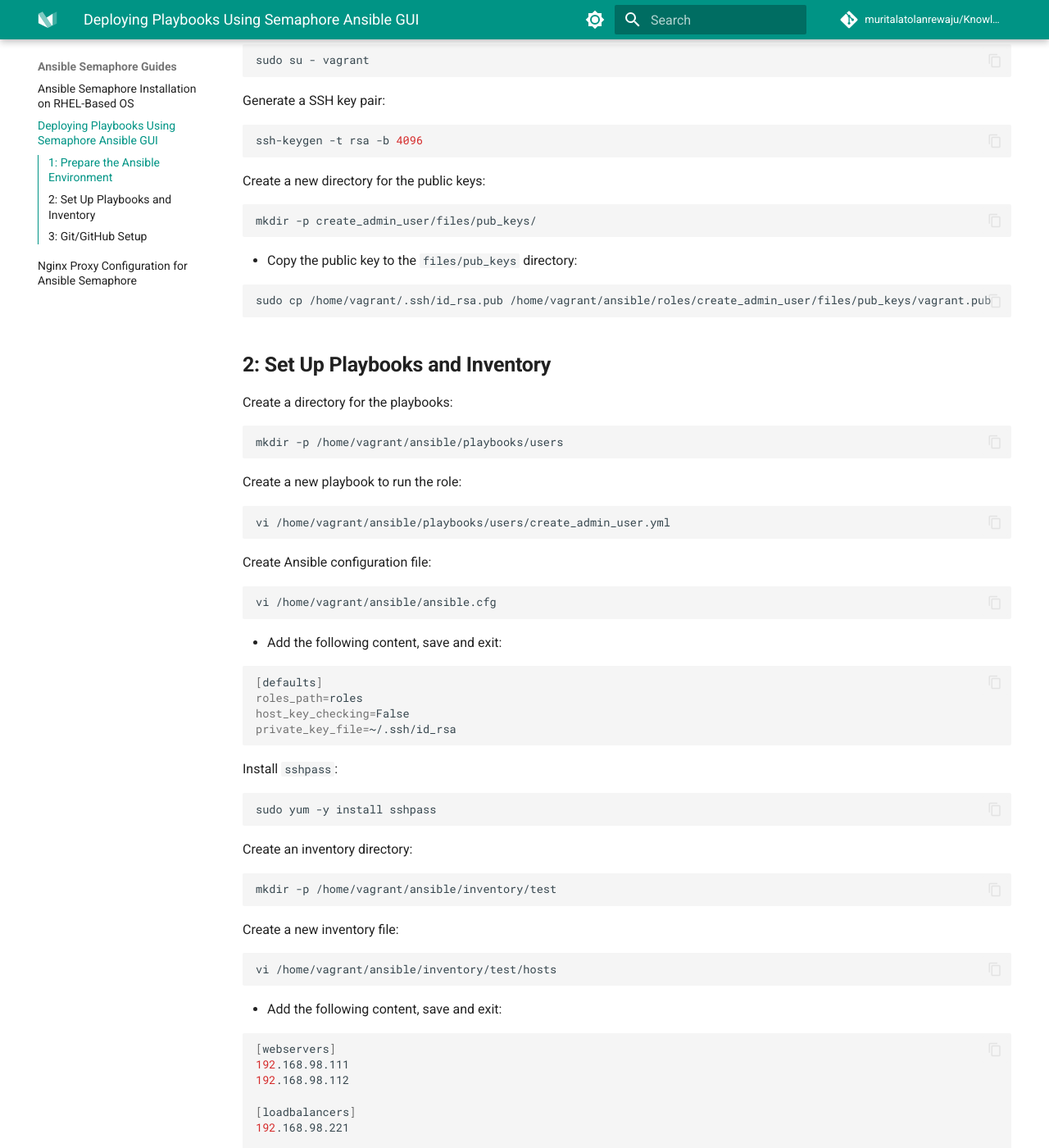
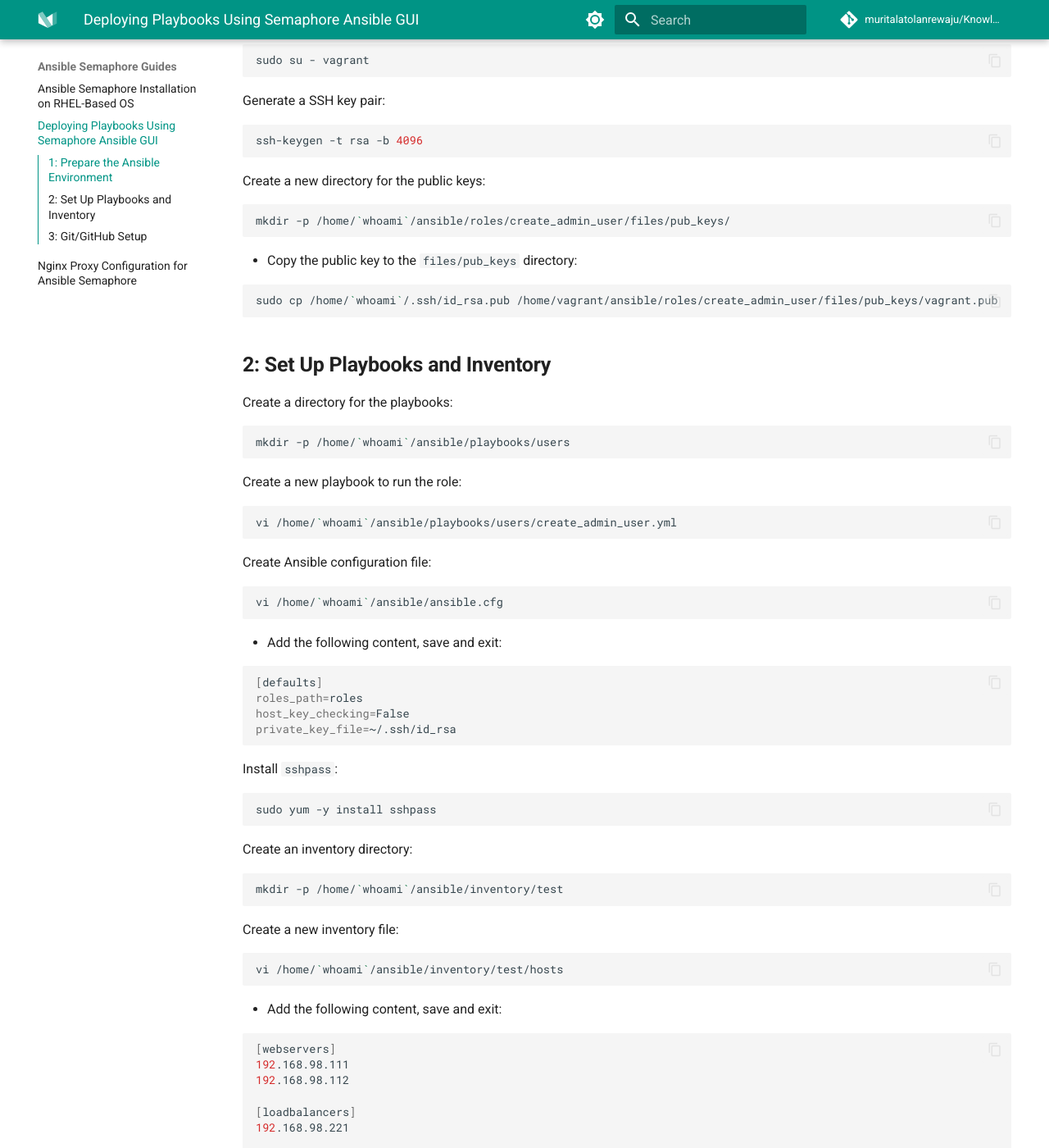
Before and after one commit to muritalatolanrewaju/KnowledgeBase-Tech, an MkDocs documentation site: the page built from docs/Ansible-Semaphore-Guides/Deploying-Playbooks-Using-Semaphore-Ansible-GUI.md, in a window 1280 px wide and 1400 px high, scrolled down 1438 px. Shown: the whole window at 82% size. Built offline with MkDocs 1.6.1 and Material for MkDocs 9.7.7, drawn with Linux system fonts in a browser that asks for light colours; comment, search, counter and statistics services are not loaded; some of the changed text lies outside the part shown.

Commit message:
Update Deploying-Playbooks-Using-Semaphore-Ansible-GUI.md

````diff
--- a/docs/Ansible-Semaphore-Guides/Deploying-Playbooks-Using-Semaphore-Ansible-GUI.md
+++ b/docs/Ansible-Semaphore-Guides/Deploying-Playbooks-Using-Semaphore-Ansible-GUI.md
@@ -19,7 +19,7 @@
 Create a role in the roles directory:
 
 ```bash
-vi create_admin_user/tasks/main.yml
+vi /home/`whoami`/ansible/roles/create_admin_user/tasks/main.yml
 ```
 
 - Add the following content to the file, then save and exit:
@@ -54,7 +54,7 @@
 Create a list of users to be added to the system:
 
 ```bash
-vi create_admin_user/vars/main.yml
+vi /home/`whoami`/ansible/roles/create_admin_user/vars/main.yml
 ```
 
 - Add the following content for a user `vagrant`, save and exit:
@@ -79,13 +79,13 @@
 Create a new directory for the public keys:
 
 ```bash
-mkdir -p create_admin_user/files/pub_keys/
+mkdir -p /home/`whoami`/ansible/roles/create_admin_user/files/pub_keys/
 ```
 
 - Copy the public key to the `files/pub_keys` directory:
 
 ```bash
-sudo cp /home/vagrant/.ssh/id_rsa.pub /home/vagrant/ansible/roles/create_admin_user/files/pub_keys/vagrant.pub
+sudo cp /home/`whoami`/.ssh/id_rsa.pub /home/vagrant/ansible/roles/create_admin_user/files/pub_keys/vagrant.pub
 ```
 
 ## **2: Set Up Playbooks and Inventory**
@@ -93,19 +93,19 @@
 Create a directory for the playbooks:
 
 ```bash
-mkdir -p /home/vagrant/ansible/playbooks/users
+mkdir -p /home/`whoami`/ansible/playbooks/users
 ```
 
 Create a new playbook to run the role:
 
 ```bash
-vi /home/vagrant/ansible/playbooks/users/create_admin_user.yml
+vi /home/`whoami`/ansible/playbooks/users/create_admin_user.yml
 ```
 
 Create Ansible configuration file:
 
 ```bash
-vi /home/vagrant/ansible/ansible.cfg
+vi /home/`whoami`/ansible/ansible.cfg
 ```
 
 - Add the following content, save and exit:
@@ -125,13 +125,13 @@
 Create an inventory directory:
 
 ```bash
-mkdir -p /home/vagrant/ansible/inventory/test
+mkdir -p /home/`whoami`/ansible/inventory/test
 ```
 
 Create a new inventory file:
 
 ```bash
-vi /home/vagrant/ansible/inventory/test/hosts
+vi /home/`whoami`/ansible/inventory/test/hosts
 ```
 
 - Add the following content, save and exit:
````
